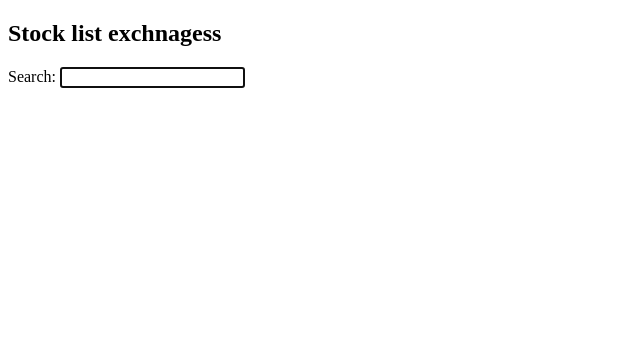
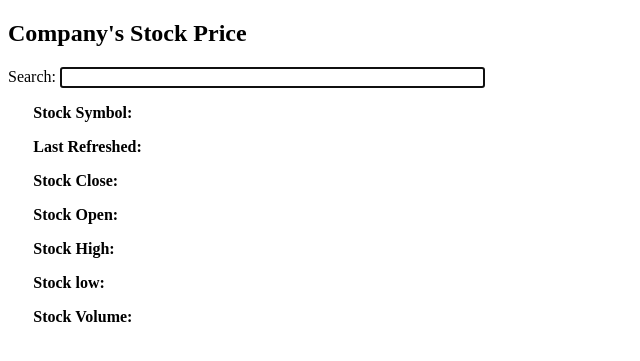
Before and after one commit to jlcalleu18/XML, a PHP site: page / in a window 1280 px wide. Shown: the top 361 px of the page, without its empty margins (0-640 px from the left). Run offline with PHP 8.4, Linux system fonts and the light colour scheme.

Commit message:
final version, class work

```diff
--- a/Homework_9/index.html
+++ b/Homework_9/index.html
@@ -4,7 +4,7 @@
     <meta charset="UTF-8" />
     <meta name="viewport" content="width=device-width, initial-scale=1.0" />
     <meta name="description" content="" />
-
+    <link rel="stylesheet" href="style.css" />
     <title>Document</title>
 
     <!-- download jQuery from Google CDN -->
@@ -26,17 +26,81 @@
             },
           });
         } else {
-          $("#showoutput").text("");
+          $("#searchTxtBx").focus();
+        }
+      } //end runjQuery
+      function getprice() {
+        //read the value of the selected company
+        let selectOption = $("#companyList").val();
+        if (selectOption != "") {
+          //get the price trought the api
+          let url =
+            "https://www.alphavantage.co/query?function=TIME_SERIES_DAILY&symbol=" +
+            selectOption +
+            "&apikey=0QOS7RCBX2UGWAC3";
+          // console.log(apiPrice);
+          // //use ajax agent to get the response
+          // let agent = new XMLHttpRequest();
+
+          // //open file
+          // agent.open("GET", url, true);
+          // agent.send(null);
+          $.ajax({
+            url: url,
+            dataType: "json",
+            contentType: "application/json",
+            success: function (data) {
+              var symbol = data["Meta Data"]["2. Symbol"];
+              var lastRefreshed = data["Meta Data"]["3. Last Refreshed"];
+              var stockOpen =
+                data["Time Series (Daily)"][lastRefreshed]["1. open"];
+              var stockHigh =
+                data["Time Series (Daily)"][lastRefreshed]["2. high"];
+              var stockLow =
+                data["Time Series (Daily)"][lastRefreshed]["3. low"];
+              var stockClose =
+                data["Time Series (Daily)"][lastRefreshed]["4. close"];
+              var lastVolume =
+                data["Time Series (Daily)"][lastRefreshed]["5. volume"];
+
+              $("#stockSymbol").html(symbol);
+              $("#lastRefreshed").html(lastRefreshed);
+              $("#stockOpen").html(stockOpen);
+              $("#stockHigh").html(stockHigh);
+              $("#stockLow").html(stockLow);
+              $("#stockClose").html(stockClose);
+              $("#stockVolume").html(lastVolume);
+              console.log(data);
+            },
+          });
+        } else {
         }
       }
     </script>
   </head>
 
   <body>
-    <h2>Stock list exchnagess</h2>
-    Search:
-    <input type="text" id="searchTxtBx" autofocus onchange="runjQuery()" />
+    <div class="head">
+      <h2>Company's Stock Price</h2>
+      Search:
+      <input
+        type="text"
+        id="searchTxtBx"
+        size="50"
+        autofocus
+        onchange="runjQuery()"
+      />
+    </div>
     <p></p>
     <div id="showoutput"></div>
+    <div class="stock">
+      <p>Stock Symbol: <span id="stockSymbol"></span></p>
+      <p>Last Refreshed: <span id="lastRefreshed"></span></p>
+      <p>Stock Close: <span id="stockOpen"></span></p>
+      <p>Stock Open: <span id="stockHigh"></span></p>
+      <p>Stock High: <span id="stockLow"></span></p>
+      <p>Stock low: <span id="stockClose"></span></p>
+      <p>Stock Volume: <span id="stockVolume"></span></p>
+    </div>
   </body>
 </html>
--- /dev/null
+++ b/Homework_9/style.css
@@ -0,0 +1,18 @@
+* {
+  box-sizing: border-box;
+}
+html {
+  font-size: 62.5%;
+}
+body {
+  font-size: 1.6rem;
+}
+.stock {
+  margin-left: 2%;
+}
+.stock p {
+  font-weight: bold;
+}
+.stock span {
+  font-weight: normal;
+}
```
Also changed, not shown: Homework_9/stock.php (+11 -34 lines).
